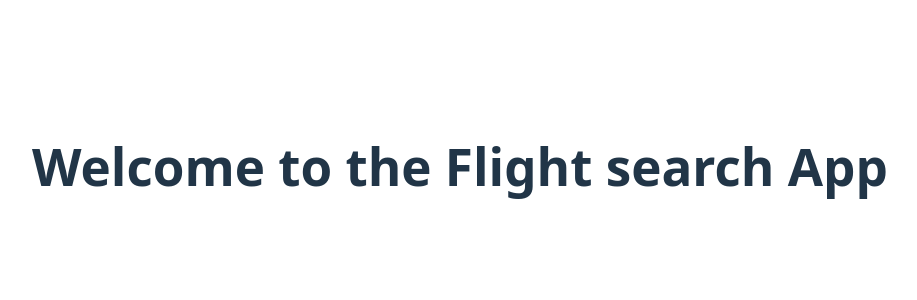
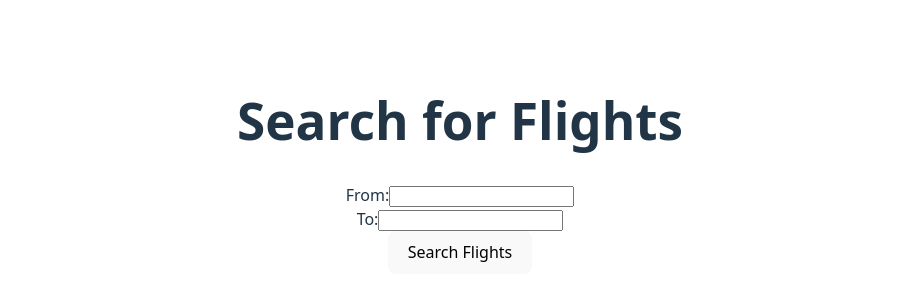
Before and after one commit to KSyrak/flights, a React (Vite) app: page / in a window 1280 px wide. Shown: the part 234-534 px from the top of the page, without its empty margins (180-1097 px from the left). Built offline with nearby package versions, Linux system fonts and the light colour scheme.

Commit message:
Create the Search form

```diff
--- a/src/components/SearchForm.jsx
+++ b/src/components/SearchForm.jsx
@@ -0,0 +1,26 @@
+import { useState } from 'react';
+import { useNavigate } from 'react-router-dom';
+export default function SearchForm() {
+    const [from, setFrom] = useState('');
+    const [to, setTo] = useState('');
+    const navigate = useNavigate();
+    const handleSubmit = (e) => {
+        e.preventDefault();
+        navigate(`/results?from=${from}&to=${to}`);
+    };
+    return (
+        <form onSubmit={handleSubmit}>
+            <label>
+                From:
+                <input type="text" value={from} onChange={(e) => setFrom(e.target.value)} />
+            </label>
+            <br />
+            <label>
+                To:
+                <input type="text" value={to} onChange={(e) => setTo(e.target.value)} />
+            </label>
+            <br />
+            <button type="submit">Search Flights</button>
+        </form>
+    );
+}
--- a/src/pages/Home.jsx
+++ b/src/pages/Home.jsx
@@ -1,3 +1,9 @@
+import SearchForm from '../components/SearchForm';
 export default function Home() {
-    return <h1>Welcome to the Flight search App</h1>
+    return (
+        <div>
+            <h1>Search for Flights</h1>
+            <SearchForm />
+        </div>
+    );
 }
```
